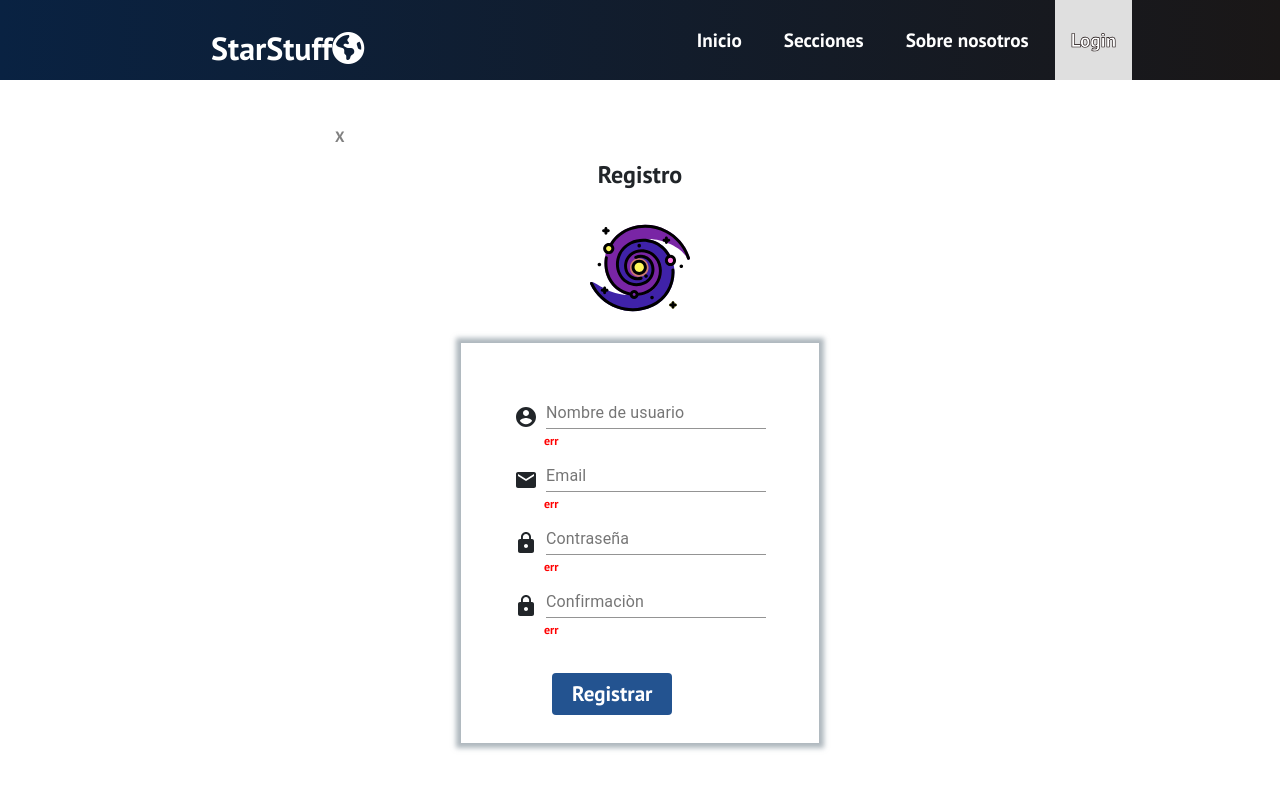
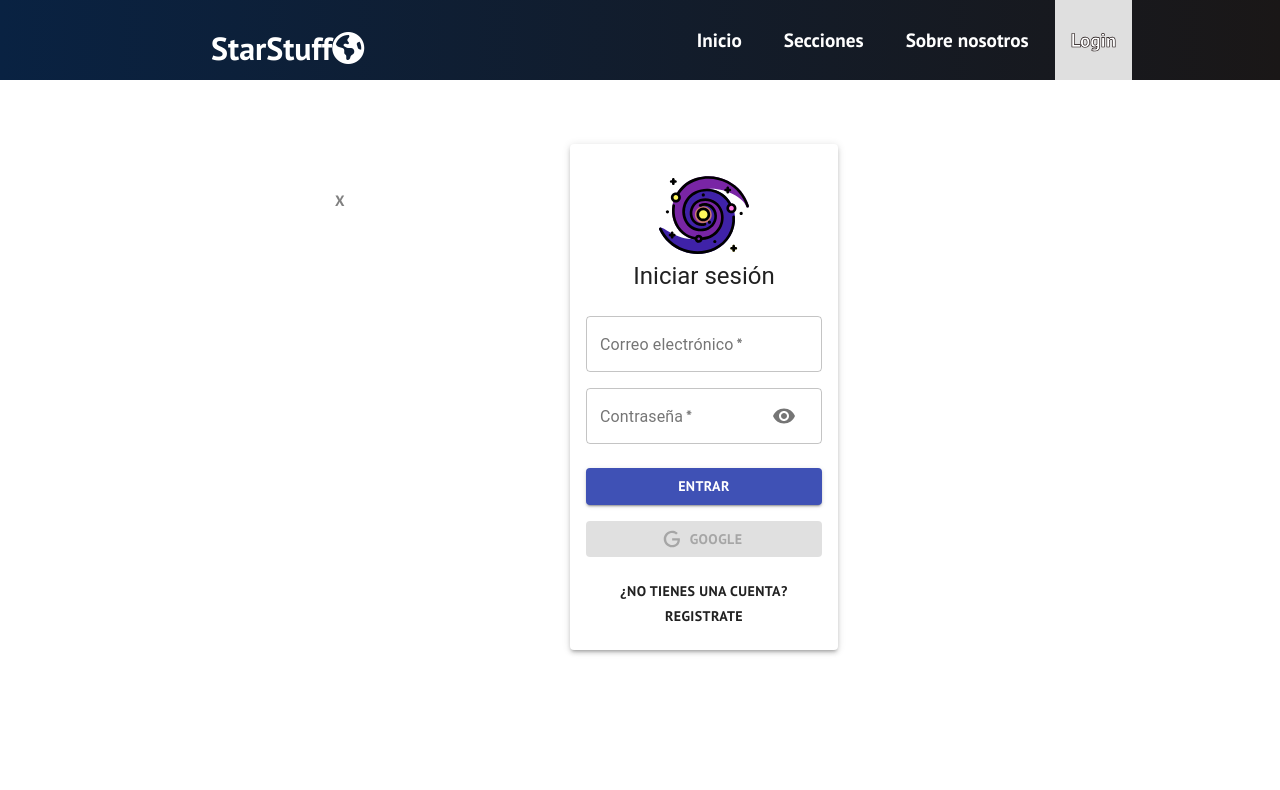
Before and after one commit to mandoni/StarStuff, a React (Create React App) app: page /signup in a window 1280 px wide. Shown: the top 790 px of the page. Built offline with nearby package versions, Linux system fonts and the light colour scheme.

Commit message:
Google auth error en ? token

```diff
--- a/src/App.js
+++ b/src/App.js
@@ -41,19 +41,7 @@
             <Footer />
           </Route>
           <Route path="/login">
-            <div className="mini-nav">
-              <div className="div-exit-btn">
-                <Link to="/home">
-                  <button type="button" className="btn-close">X</button>
-                </Link>
-              </div>
-              <div className="btn-regis-div">
-                <Link to="/signup">
-                  <button type="button" className="btn-routing">Registro</button>
-                </Link>
-              </div>
-            </div>
-            <Login />
+               <Signup />
           </Route>
           <Route path="/signup">
             <div className="mini-nav">
@@ -64,9 +52,9 @@
             <Signup />
           </Route>
           <Route path="/addNews">
-            <Provider store={store}>
+
               <PostMessages />
-            </Provider>
+
             <Footer />
           </Route>
 
--- /dev/null
+++ b/src/Components/Login/Input.js
@@ -0,0 +1,34 @@
+import React from 'react';
+import { TextField, Grid, InputAdornment, IconButton } from '@material-ui/core';
+
+import Visibility from '@material-ui/icons/Visibility';
+import VisibilityOff from '@material-ui/icons/VisibilityOff';
+
+export const Input = ({ name, handleChange, label, half, autoFocus, type, handleShowPassword }) => {
+    return (
+        <Grid item xs={12} sm={half ? 6 : 12}>
+            <TextField
+                name={name}
+                onChange={handleChange}
+                variant="outlined"
+                required
+                fullWidth
+                label={label}
+                autoFocus={autoFocus}
+                type={type}
+                InputProps={name === 'password' ? {
+                    endAdornment: (
+                        <InputAdornment position="end">
+                            <IconButton onClick={handleShowPassword}>
+                                {type === 'password' ? <Visibility /> : <VisibilityOff />}
+                            </IconButton>
+                        </InputAdornment>
+                    ),
+                } : null}
+            />
+        </Grid>
+    )
+}
+
+
+export default Input;
--- a/src/Components/Login/Login.css
+++ b/src/Components/Login/Login.css
@@ -1,8 +1,8 @@
 .dim-img{
-    height: 150px;
+    height: 100px;
     width: 100%;
-    padding-top: 25px;
-    padding-bottom: 25px;
+    padding-top: 10px;
+    padding-bottom: 210x;
 }
 
 .base-container{
--- a/src/Components/Login/Signup.jsx
+++ b/src/Components/Login/Signup.jsx
@@ -1,111 +1,115 @@
-import AccountCircleIcon from '@material-ui/icons/AccountCircle';
-import loginImg from '../../Media/register-logo.svg';
-import { Grid, TextField } from '@material-ui/core';
-import LockIcon from '@material-ui/icons/Lock';
-import React, { Component } from "react";
-import { Mail } from '@material-ui/icons'
+import { Avatar, Button, Paper, Grid, Typography, Container} from '@material-ui/core';
+import { useDispatch } from 'react-redux';
+import React, { useState } from "react";
+import { AirlineSeatIndividualSuiteRounded, Mail } from '@material-ui/icons'
+import loginImg from '../../Media/login-logo.svg'
+import authImg from '../../Media/register-logo.svg'
 import classnames from "classnames";
+import Input from "./Input"
+import { useHistory } from 'react-router-dom';
+import { GoogleLogin } from 'react-google-login'
+import Ico from "./icon"
+
+import useStyles from "./styles"
 import './Login.css'
 
-class Signup extends React.Component {
-    constructor(props) {
-        super(props);
+export const Signup = () => {
+
+    const [showPassword, setShowPassword] = useState(false);
+    const [isSignup, setIsSignup] = useState(false);
+
+    const classes = useStyles();
+    const dispatch = useDispatch();
+    const history = useHistory()
+
+    const handleSubmmi = () => {
+
     }
-    render() {
-        return (
-            <div className="base-container" >
-                <div className="header">
-                    Registro
-                    <div className="image">
-                        <img src={loginImg} className="dim-img" />
-                    </div>
-                </div>
 
-                <form noValidate onSubmit={this.onSubmit} className="content-reg">
-                    <div className="input-field col s12">
-                        <Grid container spacing={1} alignItems="flex-end" className="contenedor-input">
+    const handleChange = () => {
+
+    }
+
+    const switchMode = () => {
+        setIsSignup((prevIsSignup) => !prevIsSignup);
+        handleShowPassword(false);
+    }
+
+    const handleShowPassword = () =>
+        setShowPassword((prevShowPassword) => !prevShowPassword)
+
+    const googleSuccess = async (res) =>{
+        const result = res.profileObj;
+        const token = res.tokenId;
+
+        try {
+          dispatch({ type: 'AUTH', data: { result, token } });
+
+          history.push('/');
+        } catch (error) {
+          console.log(error);
+        }
+    }
+
+    const googleError = () =>{
+        console.log("Google error")
+    }
+
+    return (
+        <div>
+            <Container component="main" maxWidth="xs">
+                <Paper className={classes.paper} elevation={3}>
+                    <img src={isSignup ? loginImg : authImg} className="dim-img" alt="Imagen de Login" />
+                    <Typography variant="h5">{isSignup ? 'Crear cuenta' : 'Iniciar sesión'}</Typography>
+                    <form onSubmit={handleSubmmi} className={classes.form}>
+                        <Grid container spacing={2}>
+                            {
+                                isSignup && (
+                                    <>
+                                        <Input name="firstsbname" label="Nombre" handleChange={handleChange} autoFocus half />
+                                        <Input name="lastname" label="Apellido" handleChange={handleChange} half />
+                                    </>
+                                )
+                            }
+                            <Input name="correo" label="Correo electrónico" handleChange={handleChange} type="email" />
+                            <Input name="password" label="Contraseña" handleChange={handleChange} type={showPassword ? 'text' : 'password'} handleShowPassword={handleShowPassword} />
+                            {
+                                isSignup && <Input name="confirmPassword" label="Confirmar " handleChange={handleChange} type="password" />
+                            }
+                        </Grid>
+                        <Button type="submit" fullWidth variant="contained" color="primary" className={classes.submit}>
+                            {isSignup ? "Crear" : "Entrar"}
+                        </Button>
+                        <GoogleLogin
+                            clientId="447319009478-a0bvu7re26u7c9bjgl3h7ufhg3ks9sod.apps.googleusercontent.com"
+                            render={(renderProps) => (
+                                <Button
+                                    className={classes.googleButton}
+                                    color="secondary"
+                                    fullWidth
+                                    onClick={renderProps.onClick}
+                                    disabled={renderProps.disabled}
+                                    startIcon={<Ico />}
+                                    variant="contained"> Google
+                                </Button>
+                            )}
+                            onSuccess={googleSuccess}
+                            onFailure={googleError}
+                            cookiePolicy="single_host_origin"
+                        />
+                        <Grid container justify="flex-end">
                             <Grid item>
-                                <AccountCircleIcon />
-                            </Grid>
-                            <Grid item>
-                                <TextField label="Nombre de usuario" name="name"
-                                    id="name"
-                                    type="text"
-                                />
+                                <Button onClick={switchMode}>
+                                    {isSignup ? "¿Ya tienes una cuenta?" : "¿No tienes una cuenta? Registrate"}
+                                </Button>
                             </Grid>
                         </Grid>
-                        <div className="contenedor-err">
-                            <span className="red-text">
-                                err
-                                </span>
-                        </div>
-                    </div>
-                    <div className="input-field col s12">
-                        <Grid container spacing={1} alignItems="flex-end" className="contenedor-input">
-                            <Grid item>
-                                <Mail />
-                            </Grid>
-                            <Grid item>
-                                <TextField label="Email" name="email"
-                                    id="email"
-                                    type="email"
-                                />
-                            </Grid>
-                        </Grid>
-                        <div className="contenedor-err">
-                            <span className="red-text">
-                                err
-                                </span>
-                        </div>
-                    </div>
-                    <div className="input-field col s12">
-                        <Grid container spacing={1} alignItems="flex-end" className="contenedor-input">
-                            <Grid item>
-                                <LockIcon />
-                            </Grid>
-                            <Grid item>
-                                <TextField label="Contraseña" name="password"
-                                    id="password"
-                                    type="password"
-                                />
-                            </Grid>
-                        </Grid>
-                        <div className="contenedor-err">
-                            <span className="red-text">
-                                err
-                                </span>
-                        </div>
-                    </div>
-                    <div className="input-field col s12">
-                        <Grid container spacing={1} alignItems="flex-end" className="contenedor-input">
-                            <Grid item>
-                                <LockIcon />
-                            </Grid>
-                            <Grid item>
-                                <TextField label="Confirmaciòn" name="password2"
-                                    id="password2"
-                                    type="password"
-                                />
-                            </Grid>
-                        </Grid>
-                        <div className="contenedor-err">
-                            <span className="red-text">
-                                err
-                                </span>
-                        </div>
-                        <div className="footer col s12" style={{ paddingLeft: "38px" }}>
-                            <button
-                                className="btn-login"
-                                type="submit">
-                                Registrar
-                        </button>
-                        </div>
-                    </div>
-                </form>
-            </div>
-        )
-    }
+                    </form>
+                </Paper>
+            </Container>
 
+        </div>
+    )
 }
 
 export default Signup;
--- /dev/null
+++ b/src/Components/Login/icon.js
@@ -0,0 +1,12 @@
+import React from 'react';
+
+const icon = () => (
+  <svg style={{ width: '20px', height: '20px' }} viewBox="0 0 24 24">
+    <path
+      fill="currentColor"
+      d="M21.35,11.1H12.18V13.83H18.69C18.36,17.64 15.19,19.27 12.19,19.27C8.36,19.27 5,16.25 5,12C5,7.9 8.2,4.73 12.2,4.73C15.29,4.73 17.1,6.7 17.1,6.7L19,4.72C19,4.72 16.56,2 12.1,2C6.42,2 2.03,6.8 2.03,12C2.03,17.05 6.16,22 12.25,22C17.6,22 21.5,18.33 21.5,12.91C21.5,11.76 21.35,11.1 21.35,11.1V11.1Z"
+    />
+  </svg>
+);
+
+export default icon;
--- /dev/null
+++ b/src/Components/Login/styles.js
@@ -0,0 +1,30 @@
+import { makeStyles } from '@material-ui/core/styles';
+
+export default makeStyles((theme) => ({
+  paper: {
+    marginTop: theme.spacing(8),
+    display: 'flex',
+    flexDirection: 'column',
+    alignItems: 'center',
+    padding: theme.spacing(2),
+  },
+  root: {
+    '& .MuiTextField-root': {
+      margin: theme.spacing(1),
+    },
+  },
+  avatar: {
+    margin: theme.spacing(1),
+    backgroundColor: theme.palette.secondary.main,
+  },
+  form: {
+    width: '100%', // Fix IE 11 issue.
+    marginTop: theme.spacing(3),
+  },
+  submit: {
+    margin: theme.spacing(3, 0, 2),
+  },
+  googleButton: {
+    marginBottom: theme.spacing(2),
+  },
+}));
--- a/src/Components/Navbar/Navbar.js
+++ b/src/Components/Navbar/Navbar.js
@@ -1,6 +1,8 @@
 import React, { useState, useEffect } from 'react';
 import { Avatar, Button, Typography } from '@material-ui/core';
-import { Link } from "react-router-dom";
+import * as actionType from '../../constants/actionTypes';
+import { Link,  useHistory, useLocation} from "react-router-dom";
+import { useDispatch } from 'react-redux';
 import useStyles from './styles';
 import './Navbar.css'
 
@@ -18,14 +20,32 @@
         }
     };
 
+    const dispatch = useDispatch();
+    const history = useHistory();
+    const location = useLocation();
+
     useEffect(() => {
         showButton()
     }, [])
 
     const classes = useStyles();
 
-    const user = null;
+    const [user, setUser] = useState(JSON.parse(localStorage.getItem('profile')));
 
+    const logout = () => {
+        dispatch({ type: actionType.LOGOUT });
+
+        history.push('/');
+
+        setUser(null);
+      };
+
+    useEffect(() =>{
+        const token = user?.token;
+
+        //JWT
+        setUser(JSON.parse(localStorage.getItem('profile')))
+    }, [location])
 
     window.addEventListener('resize', showButton);
 
@@ -60,7 +80,7 @@
                                 <div className={classes.profile}>
                                     <Avatar className={classes.purple} alt={user.result.name} src={user.result.imageUrl}>{user.result.name.charAt(0)}</Avatar>
                                     <Typography className={classes.userName} variant="h6">{user.result.name}</Typography>
-                                    <Button variant="contained" className={classes.logout} color="secondary">Salir</Button>
+                                    <Button variant="contained" className={classes.logout} color="secondary" onClick={logout} >Salir</Button>
                                 </div>
                             ) : (
                                     <Link to="/login" className="nav-links" onClick={closeMobilMenu}>
--- /dev/null
+++ b/src/constants/actionTypes.js
@@ -0,0 +1,8 @@
+export const CREATE = 'CREATE';
+export const UPDATE = 'UPDATE';
+export const DELETE = 'DELETE';
+export const FETCH_ALL = 'FETCH_ALL';
+export const LIKE = 'LIKE';
+
+export const AUTH = 'AUTH';
+export const LOGOUT = 'LOGOUT';
--- a/src/index.js
+++ b/src/index.js
@@ -3,8 +3,17 @@
 import './index.css';
 import App from './App';
 import 'bootstrap/dist/css/bootstrap.css';
+import { createStore, applyMiddleware, compose } from 'redux';
+import thunk from 'redux-thunk';
+import { Provider } from 'react-redux';
+
+import { reducers } from './reducers';
+
+const store = createStore(reducers, compose(applyMiddleware(thunk)));
 
 ReactDOM.render(
-    <App />,
+  <Provider store={store}>
+    <App />
+  </Provider>,
   document.getElementById('root')
 );
--- /dev/null
+++ b/src/reducers/auth.js
@@ -0,0 +1,17 @@
+import { AUTH, LOGOUT } from "../constants/actionTypes";
+
+const  authReducer = (state = { authData: null }, action)  => {
+    switch (action.type) {
+        case AUTH:
+            localStorage.setItem('profile', JSON.stringify({ ...action.data }));
+            return  { ...state, authData: action.data};
+        case LOGOUT:
+            localStorage.clear()
+            return  { ...state, authData: null};
+
+        default:
+            return state;
+    }
+};
+
+export default authReducer;
--- a/src/reducers/index.js
+++ b/src/reducers/index.js
@@ -1,7 +1,9 @@
 import { combineReducers } from "redux";
 import { postDocument } from "./postDocuments";
+import auth from './auth';
 
 
 export const reducers = combineReducers({
-    postDocument
+    postDocument,
+    auth
 })
```
Also changed, not shown: src/Media/icono.jpg (added), src/Media/icono.png (added).
